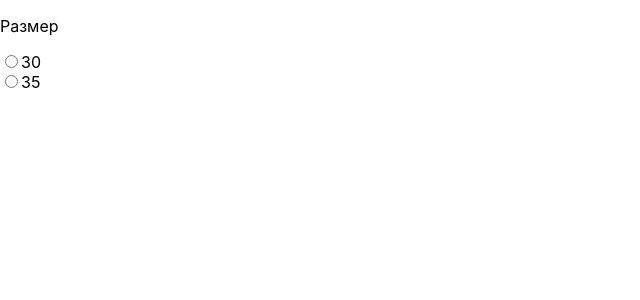
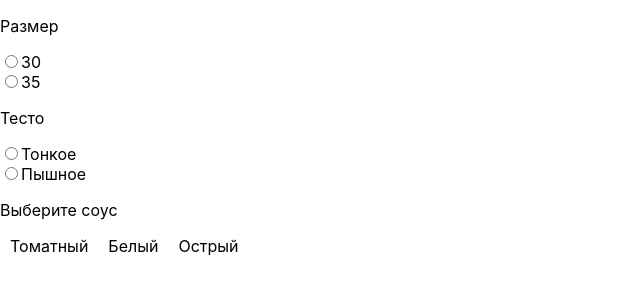
Before and after one commit to and-tol/artem-pizza, a React (Create React App) app: page / in a window 1280 px wide. Shown: the top 300 px of the page, without its empty margins (0-640 px from the left). Built offline with nearby package versions, Linux system fonts and the light colour scheme.

Commit message:
feat(Configurator): implement pizza size, dough, sauce

```diff
--- a/src/Configurator.tsx
+++ b/src/Configurator.tsx
@@ -4,6 +4,7 @@ import React, { Component } from 'react';
 import { availabelData } from './availabelData';
 // Components
 import { RadioSelectionField } from './elements';
+import { SelectionField } from './elements';
 
 type ConfiguratorState = {};
 type ConfiguratorProps = {};
@@ -15,16 +16,42 @@ export class Configurator extends Component<
   constructor(props: ConfiguratorProps) {
     super(props);
   }
+
   render() {
-    const { pizzaSize } = availabelData;
+    const { pizzaSize, pizzaDough, pizzaSauce } = availabelData;
+
+    const pizzaSizeJSX = (
+      <>
+        <p>Размер</p>
+        {pizzaSize.map(({ size, name }) => {
+          return <RadioSelectionField key={name} name={name} value={size} />;
+        })}
+      </>
+    );
+
+    const pizzaDoughJSX = (
+      <>
+        <p>Тесто</p>
+        {pizzaDough.map(({ dough, name }) => {
+          return <RadioSelectionField key={name} name={name} value={dough} />;
+        })}
+      </>
+    );
+
+    const pizzaSauceJSX = (
+      <>
+        <p>Выберите соус</p>
+        {pizzaSauce.map(({ sauce }) => {
+          return <SelectionField key={sauce} value={sauce} />;
+        })}
+      </>
+    );
+
     return (
       <section>
-        <div>
-          <p>Размер</p>
-          {pizzaSize.map(({ size, name }) => {
-            return <RadioSelectionField key={name} name={name} value={size} />;
-          })}
-        </div>
+        <div>{pizzaSizeJSX}</div>
+        <div>{pizzaDoughJSX}</div>
+        <div>{pizzaSauceJSX}</div>
       </section>
     );
   }
--- a/src/availabelData.ts
+++ b/src/availabelData.ts
@@ -1,7 +1,11 @@
 type PizzaSize = { size: string; name: string };
+type PizzaDough = { dough: string; name: string };
+type PizzaSauce = { sauce: string };
 
 interface AvailabelData {
   pizzaSize: PizzaSize[];
+  pizzaDough: PizzaDough[];
+  pizzaSauce: PizzaSauce[];
 }
 
 export const availabelData: AvailabelData = Object.freeze({
@@ -9,4 +13,9 @@ export const availabelData: AvailabelData = Object.freeze({
     { size: '30', name: 'size30' },
     { size: '35', name: 'size35' },
   ],
+  pizzaDough: [
+    { dough: 'Тонкое', name: 'thinDough' },
+    { dough: 'Пышное', name: 'puffyDough' },
+  ],
+  pizzaSauce: [{ sauce: 'Томатный' }, { sauce: 'Белый' }, { sauce: 'Острый' }],
 });
--- /dev/null
+++ b/src/elements/SelectionField.tsx
@@ -0,0 +1,22 @@
+import React, { Component } from 'react';
+import PropTypes from 'prop-types';
+
+type SelectionFieldProps = {
+  value: string;
+};
+type SelectionFieldState = {};
+
+export class SelectionField extends Component<
+  SelectionFieldProps,
+  SelectionFieldState
+> {
+  constructor(props: SelectionFieldProps) {
+    super(props);
+  }
+
+  render() {
+    const { value } = this.props;
+
+    return <span style={{margin: '10px'}} >{value}</span>;
+  }
+}
--- a/src/elements/index.ts
+++ b/src/elements/index.ts
@@ -1,3 +1,4 @@
-import { RadioSelectionField } from './RadioSelectionField'
+import { RadioSelectionField } from './RadioSelectionField';
+import { SelectionField } from './SelectionField';
 
-export { RadioSelectionField}
+export { RadioSelectionField, SelectionField };
```
